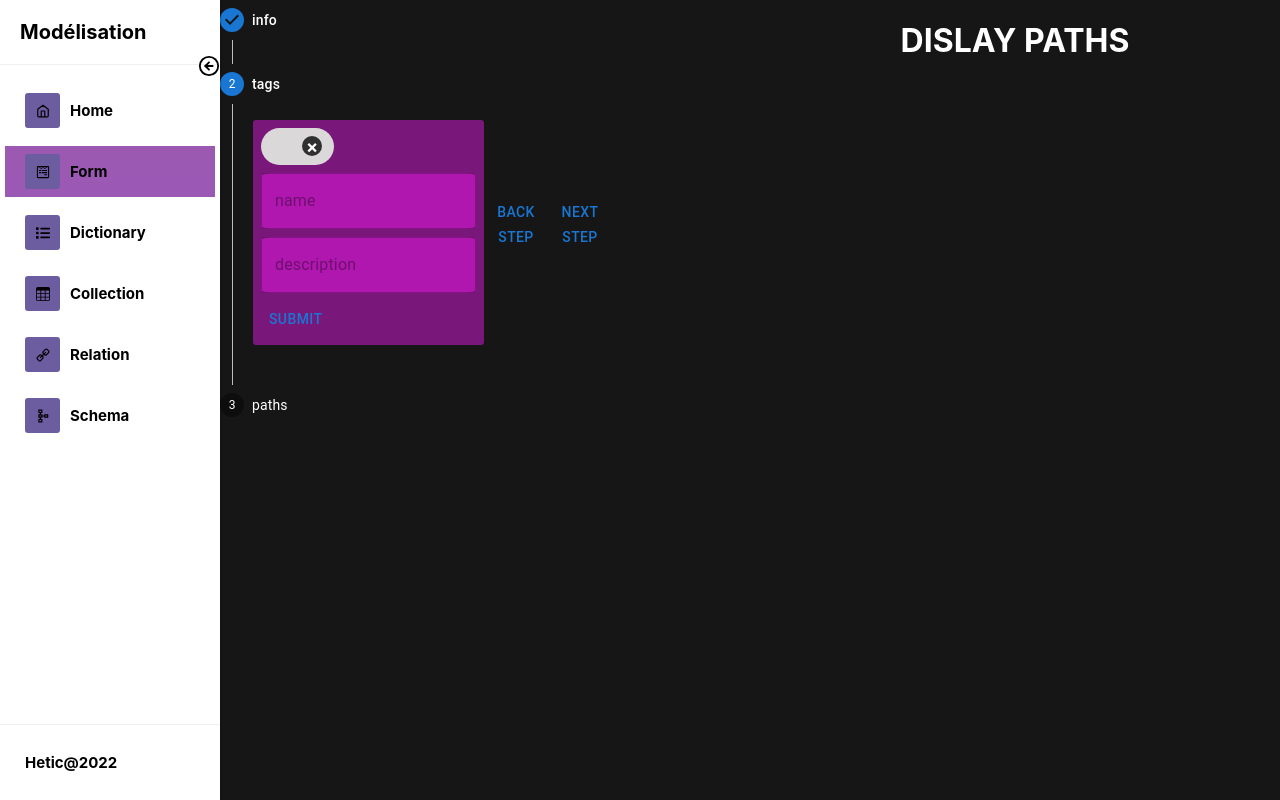
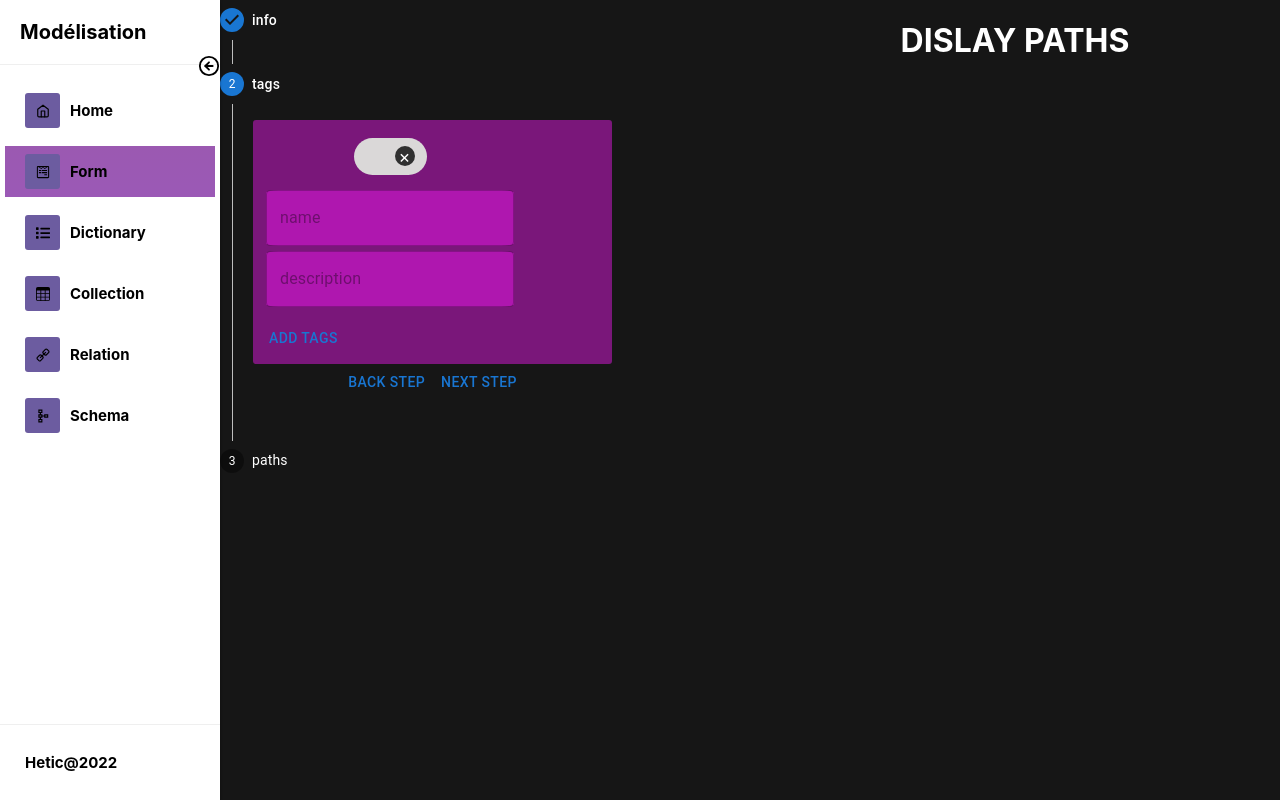
Before and after one commit to ReverseOpenapi/front, a React (Create React App) app: page / in a window 1280 px wide. Both pictures are taken after typing "Sample", "Sample", "Sample" into the empty fields and a click on the button "ADD INFO". Built offline with nearby package versions, Linux system fonts and the light colour scheme.

Commit message:
update tags

```diff
--- a/src/form/components/Tags.jsx
+++ b/src/form/components/Tags.jsx
@@ -22,8 +22,9 @@ export default function Tags({dataTags}) {
     };
 
     return (
-        <div className="tags-container">
+        <div >
             <div className="tags-input-container">
+                <div>
                     <div>
                         {tags.map((tag, index) => (
                             <div className="tag-items" key={index}>
@@ -39,6 +40,7 @@ export default function Tags({dataTags}) {
                         placeholder="name"
                         onChange={(event) => setName(event.target.value)}
                         value={name}
+                        style={{ display: "flex", margin: "5px" }}
                     />
                     <TextField
                         className="text-field"
@@ -46,8 +48,10 @@ export default function Tags({dataTags}) {
                         placeholder="description"
                         onChange={(event) => setDescription(event.target.value)}
                         value={description}
+                        style={{ display: "flex", margin: "5px" }}
                     />
-                <Button onClick={handleSubmit}>Submit</Button>
+                    </div>
+                <Button onClick={handleSubmit}>Add tags</Button>
             </div>
             <Button primary onClick={() => dataTags(false)}>Back Step</Button>
             <Button primary onClick={() => dataTags(true)}>Next Step</Button>
--- a/src/form/components/style.css
+++ b/src/form/components/style.css
@@ -51,7 +51,7 @@
     display: inline-block;
     padding: .5em .75em;
     border-radius: 20px;
-    margin: 0 auto;
+    margin: 10px 10px;
 }
 .tag-items .close{
     height: 20px;
```
Lines whose indentation alone changed are shown as unchanged.
